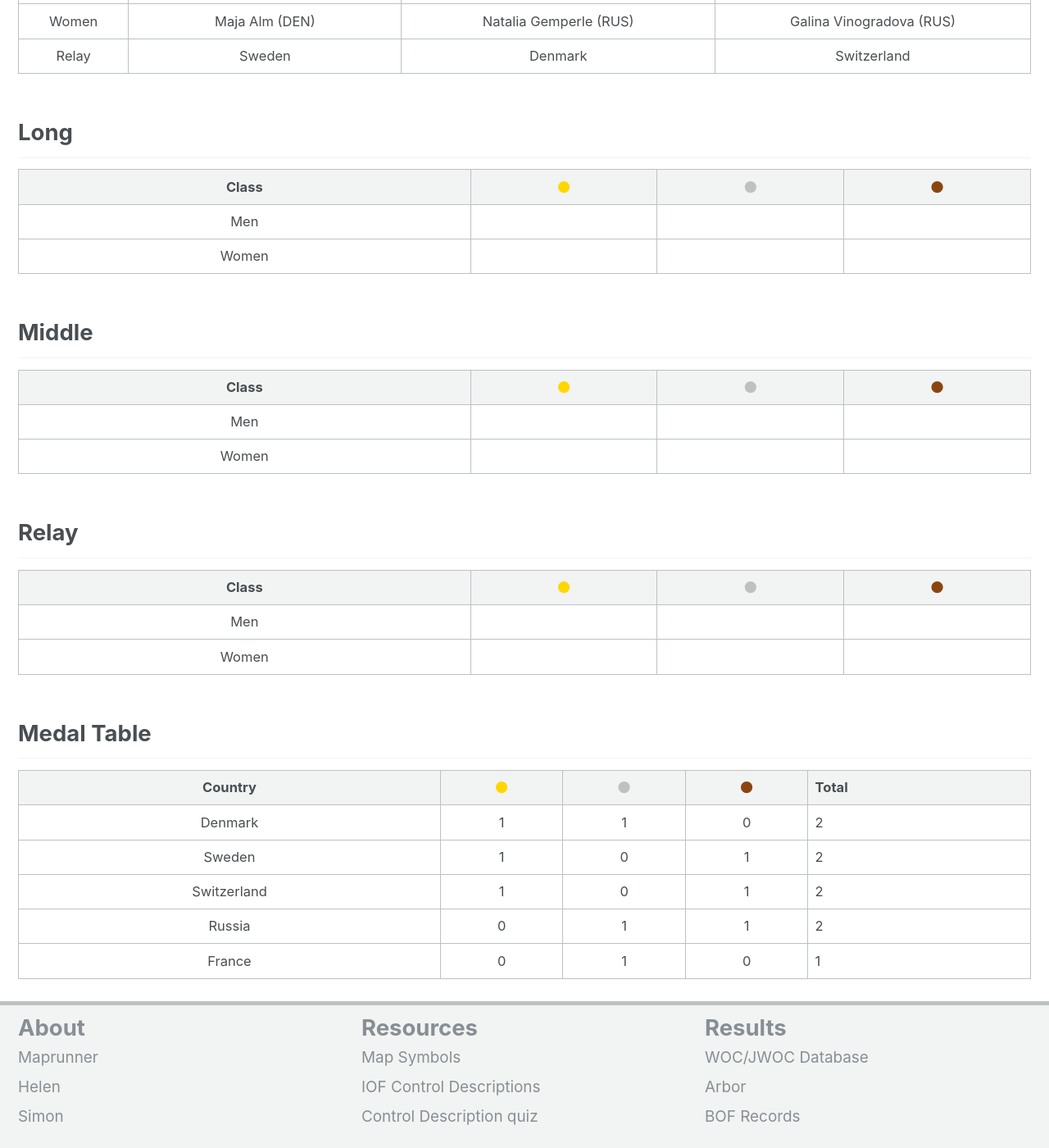
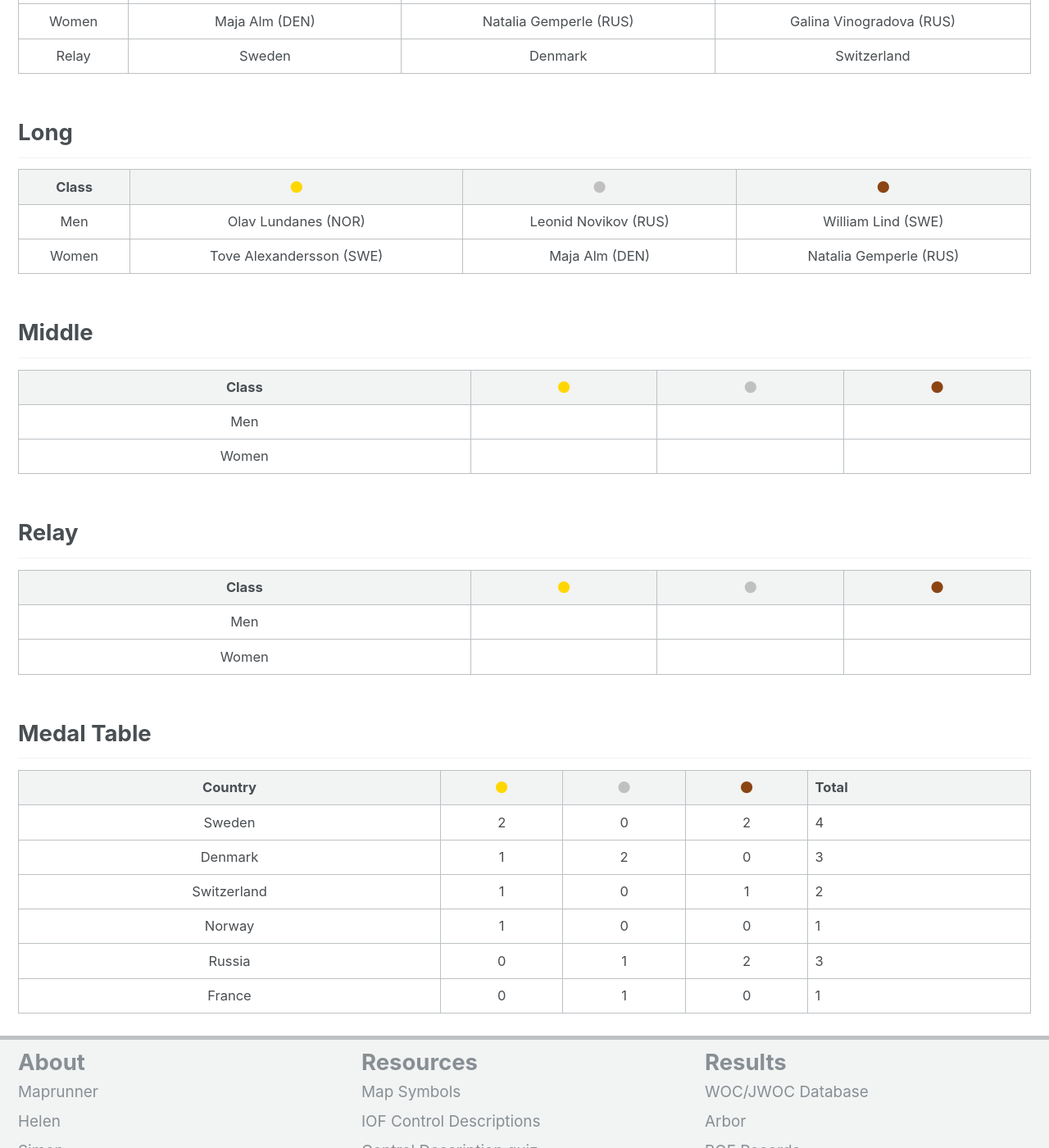
Before and after one commit to Maprunner/maprunner, a Jekyll site: the page built from _pages/results.md, in a window 1280 px wide and 1400 px high, scrolled down 495 px. Shown: the whole window at 82% size. Built offline with Jekyll 4.4.1, drawn with Linux system fonts in a browser that asks for light colours.

Commit message:
Long results

```diff
--- a/_data/woc-results.yml
+++ b/_data/woc-results.yml
@@ -13,13 +13,13 @@ sprint:
     third: "Switzerland"
 long:
   - name: "Men"
-    first: ""
-    second: ""
-    third: ""
+    first: "Olav Lundanes (NOR)"
+    second: "Leonid Novikov (RUS)"
+    third: "William Lind (SWE)"
   - name: "Women"
-    first: ""
-    second: ""
-    third: ""
+    first: "Tove Alexandersson (SWE)"
+    second: "Maja Alm (DEN)"
+    third: "Natalia Gemperle (RUS)"
 middle:
   - name: "Men"
     first: ""
--- a/_pages/results.md
+++ b/_pages/results.md
@@ -27,8 +27,9 @@ author_profile: false
 
 | Country | <i class="fa fa-circle" style="color:gold;"> | <i class="fa fa-circle" style="color:silver;"> | <i class="fa fa-circle" style="color:saddlebrown;"> | Total |
 |::|:----:|:------:|:------:|:-----:|
-| Denmark | 1 | 1 | 0 | 2 |
-| Sweden | 1 | 0 | 1 | 2 |
+| Sweden | 2| 0 | 2 | 4 |
+| Denmark | 1 | 2 | 0 | 3 |
 | Switzerland | 1 | 0 | 1 | 2 |
-| Russia | 0 | 1 | 1 | 2 |
+| Norway | 1 | 0 | 0 | 1 |
+| Russia | 0 | 1 | 2 | 3 |
 | France | 0 | 1 | 0 | 1 |
```
Also changed, not shown: _pages/woc2017.md (+1 -1 lines).
